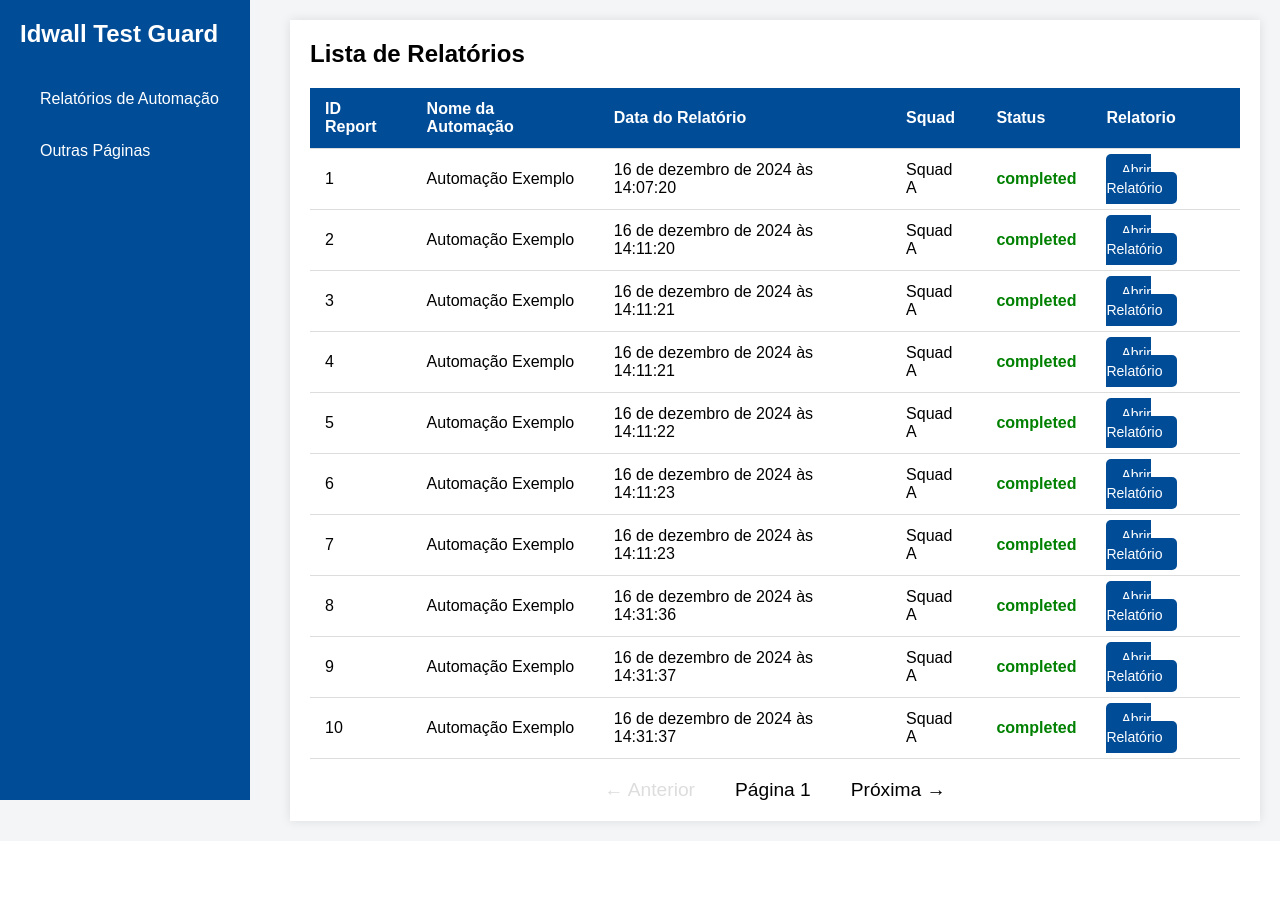
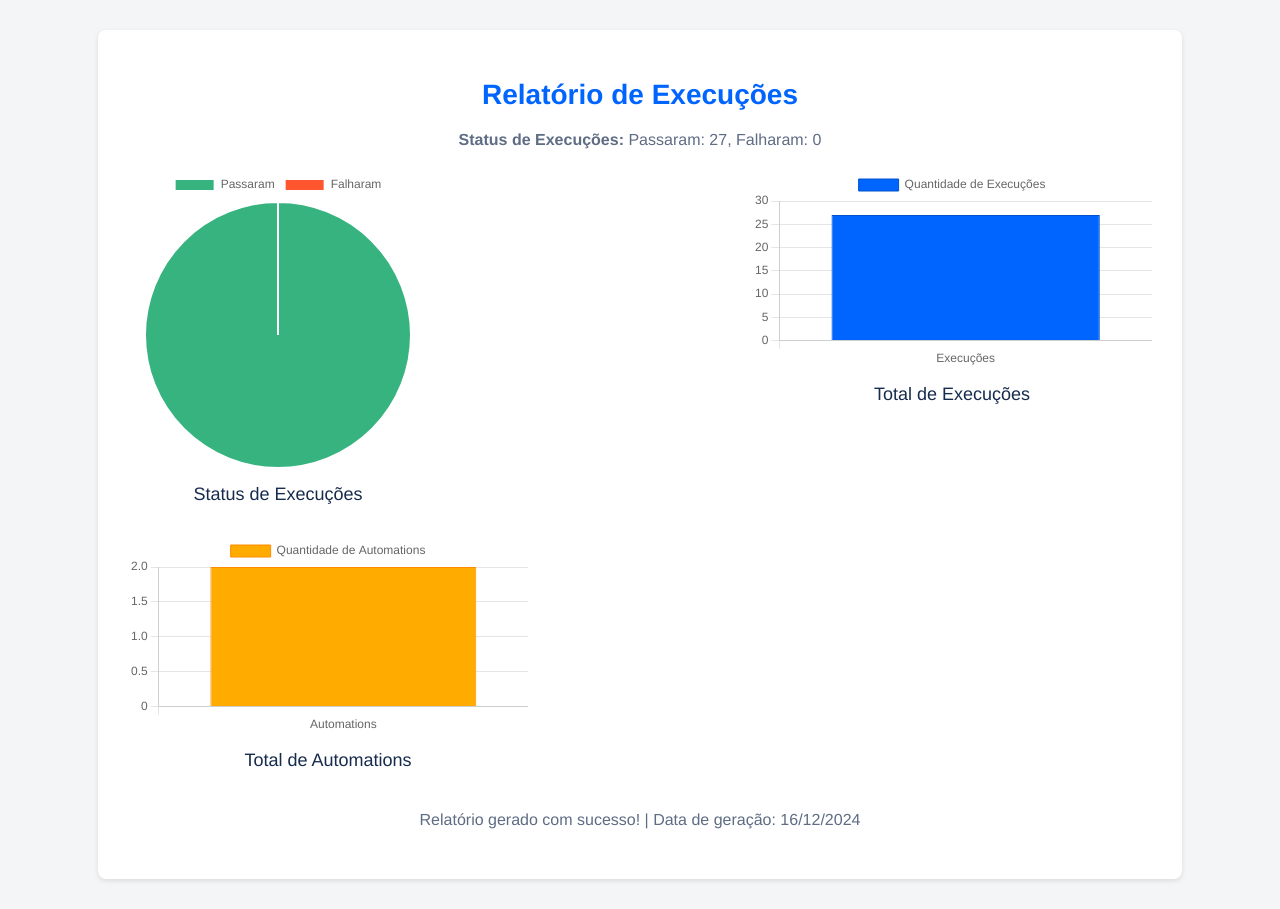
Before and after one commit to lealvjo/test-guard, a Flask app: page / in a window 1280 px wide. Before the commit the page ends 828 px from the top, so only its background shows below. Run offline with Flask 3, Linux system fonts and the light colour scheme; data comes from the database, SQL or seed files in the repository; both versions use the stored data as it was after the commit.

Commit message:
feat: initial setup

```diff
--- a/controller/report_controller.py
+++ b/controller/report_controller.py
@@ -1,3 +1,4 @@
+from collections import Counter
 from datetime import datetime
 
 from flask import Blueprint, request, jsonify, render_template
@@ -9,9 +10,11 @@ report_controller = Blueprint('report_controller', __name__)
 automation_service = AutomationService()
 report_service = ReportService()
 
+
 @report_controller.route('/')
 def index():
-    return render_template('index.html')
+    return render_template('dash.html')
+
 
 @report_controller.route('/report', methods=['POST'])
 def register_automation():
@@ -37,6 +40,7 @@ def register_automation():
 
     return jsonify(response), 201
 
+
 @report_controller.route('/reports', methods=['GET'])
 def get_all_reports():
     automations = report_service.fetch_all_reports()
@@ -49,3 +53,28 @@ def get_paginated_reports():
     per_page = int(request.args.get('per_page', 10))
     reports = report_service.fetch_paginated_reports(page, per_page)
     return jsonify(reports), 200
+
+
+@report_controller.route('/dash', methods=['GET'])
+def get_dash():
+    automations = automation_service.fetch_all_automations()
+    reports = report_service.fetch_all_reports()
+
+    qtd_automations = len(automations)
+
+    total_executions_obj = Counter(r['status'] for r in reports)
+    success = total_executions_obj['completed']
+    failed = total_executions_obj['failed']
+    total_executions = success + failed
+
+    response = {
+        'message': 'Relatório geral recuperado com sucesso!',
+        'report': {
+            'total_automations': qtd_automations,
+            'total_executions': total_executions,
+            'success': success,
+            'failed': failed
+        },
+    }
+
+    return jsonify(response), 200
--- a/templates/dash.html
+++ b/templates/dash.html
@@ -3,176 +3,184 @@
 <head>
     <meta charset="UTF-8">
     <meta name="viewport" content="width=device-width, initial-scale=1.0">
-    <title>Dashboard de Automação de Testes</title>
+    <title>Relatório de Execuções</title>
     <script src="https://cdn.jsdelivr.net/npm/chart.js"></script>
     <style>
         body {
-            font-family: Arial, sans-serif;
-            margin: 20px;
+            font-family: "Helvetica Neue", Arial, sans-serif;
+            background-color: #f4f5f7;
+            color: #172b4d;
+            margin: 0;
+            padding: 0;
         }
+
+        .container {
+            width: 80%;
+            margin: 30px auto;
+            background-color: #ffffff;
+            border-radius: 8px;
+            box-shadow: 0 2px 5px rgba(0, 0, 0, 0.1);
+            padding: 30px;
+        }
+
         h1 {
             text-align: center;
-            color: #4CAF50;
+            color: #0065ff;
+            font-size: 28px;
+            margin-bottom: 20px;
         }
-        .dashboard {
-            margin-top: 20px;
+
+        p {
+            font-size: 16px;
+            color: #5e6c84;
+            margin-bottom: 20px;
             text-align: center;
         }
-        .test-status {
-            border: 1px solid #ddd;
-            padding: 10px;
-            margin: 10px 0;
-            border-radius: 8px;
-        }
-        .completed {
-            background-color: #d4edda;
-            color: #155724;
-        }
-        .pending {
-            background-color: #fff3cd;
-            color: #856404;
-        }
-        .failed {
-            background-color: #f8d7da;
-            color: #721c24;
-        }
-        .summary {
+
+        .chart-container {
             display: flex;
-            justify-content: center;
+            justify-content: space-between;
+            flex-wrap: wrap;
             gap: 30px;
         }
-        .summary div {
+
+        .chart-container canvas {
+            width: 100%;
+            max-width: 400px;
+            height: 300px;
+        }
+
+        .chart-title {
+            text-align: center;
             font-size: 18px;
-            padding: 10px;
-            border-radius: 8px;
-            background-color: #f0f0f0;
+            color: #172b4d;
+            margin-top: 15px;
         }
-        canvas {
-            max-width: 100%;
-            margin: 20px auto;
+
+        .footer {
+            margin-top: 40px;
+            text-align: center;
+            font-size: 14px;
+            color: #5e6c84;
         }
+
+        /* Cores do Confluence */
+        .pie-success { background-color: #36b37e; }
+        .pie-fail { background-color: #ff5630; }
+        .bar-executions { background-color: #0065ff; }
+        .bar-automation { background-color: #ffab00; }
     </style>
 </head>
 <body>
-    <h1>Dashboard de Automação de Testes</h1>
 
-    <!-- Resumo de Testes -->
-    <div class="summary">
-        <div><strong>Total de Testes Executados:</strong> <span id="total-executed">0</span></div>
-        <div><strong>Status Completo:</strong> <span id="status-completed">0</span></div>
-    </div>
+    <div class="container">
+        <h1>Relatório de Execuções</h1>
+        <p><strong>Status de Execuções:</strong> Passaram: 27, Falharam: 0</p>
 
-    <!-- Gráficos -->
-    <div class="dashboard">
-        <h2>Distribuição dos Status dos Testes</h2>
-        <canvas id="statusPieChart"></canvas>
+        <div class="chart-container">
+            <!-- Gráfico de pizza para Passou vs Falhou -->
+            <div>
+                <canvas id="pieChart"></canvas>
+                <div class="chart-title">Status de Execuções</div>
+            </div>
+            <!-- Gráfico de barras para Total de Execuções -->
+            <div>
+                <canvas id="barChart"></canvas>
+                <div class="chart-title">Total de Execuções</div>
+            </div>
+            <!-- Gráfico de barras para Total de Automations -->
+            <div>
+                <canvas id="automationChart"></canvas>
+                <div class="chart-title">Total de Automations</div>
+            </div>
+        </div>
 
-        <h2>Quantidade de Execuções</h2>
-        <canvas id="executionBarChart"></canvas>
+        <div class="footer">
+            <p>Relatório gerado com sucesso! | Data de geração: 16/12/2024</p>
+        </div>
     </div>
 
     <script>
-        // Função para buscar os dados do endpoint
-        async function fetchTestReports() {
-            try {
-                const response = await fetch('/reports'); // Supondo que o endpoint seja '/reports'
-                const data = await response.json(); // Parseando os dados JSON retornados
-                return data;
-            } catch (error) {
-                console.error("Erro ao buscar os dados: ", error);
+        // Dados de entrada
+        const data = {
+            "message": "Relatório geral recuperado com sucesso!",
+            "report": {
+                "failed": 0,
+                "success": 27,
+                "total_automations": 2,
+                "total_executions": 27
             }
-        }
+        };
 
-        // Função para processar os dados dos testes
-        async function processTestData() {
-            const testResults = await fetchTestReports();
-            if (!testResults) return;
+        // Gráfico de pizza para Passou vs Falhou
+        const pieData = {
+            labels: ['Passaram', 'Falharam'],
+            datasets: [{
+                data: [data.report.success, data.report.failed],
+                backgroundColor: ['#36b37e', '#ff5630'], // Cor verde para sucesso e vermelho para falha
+                hoverBackgroundColor: ['#2d9e5e', '#e13d26']
+            }]
+        };
 
-            // Inicializando as variáveis de contagem
-            let passed = 0;
-            let failed = 0;
+        const pieConfig = {
+            type: 'pie',
+            data: pieData
+        };
 
-            // Contando os status
-            testResults.forEach(test => {
-                if (test.status === "completed") {
-                    passed++;
-                } else if (test.status === "failed") {
-                    failed++;
-                }
-            });
+        // Gráfico de barras para Total de Execuções
+        const barData = {
+            labels: ['Execuções'],
+            datasets: [{
+                label: 'Quantidade de Execuções',
+                data: [data.report.total_executions],
+                backgroundColor: '#0065ff', // Azul Confluence
+                borderColor: '#0052cc',
+                borderWidth: 1
+            }]
+        };
 
-            // Atualizando o resumo na interface
-            document.getElementById('total-executed').textContent = testResults.length;
-            document.getElementById('status-completed').textContent = passed;
-
-            // Renderizando o gráfico de Pizza (Status dos Testes)
-            renderPieChart(passed, failed);
-
-            // Renderizando o gráfico de Barras (Quantidade de Execuções)
-            renderBarChart(testResults.length);
-        }
-
-        // Função para renderizar o gráfico de Pizza (Status dos Testes)
-        function renderPieChart(passed, failed) {
-            const ctxPie = document.getElementById('statusPieChart').getContext('2d');
-            const statusPieChart = new Chart(ctxPie, {
-                type: 'pie',
-                data: {
-                    labels: ['Passaram', 'Falharam'],
-                    datasets: [{
-                        label: 'Status dos Testes',
-                        data: [passed, failed],
-                        backgroundColor: ['#4CAF50', '#F44336'], // Verde para passados e vermelho para falhados
-                        borderColor: ['#388E3C', '#C62828'],
-                        borderWidth: 1
-                    }]
-                },
-                options: {
-                    responsive: true,
-                    plugins: {
-                        legend: {
-                            position: 'top',
-                        },
-                        tooltip: {
-                            callbacks: {
-                                label: function(tooltipItem) {
-                                    return tooltipItem.label + ': ' + tooltipItem.raw + ' testes';
-                                }
-                            }
-                        }
+        const barConfig = {
+            type: 'bar',
+            data: barData,
+            options: {
+                scales: {
+                    y: {
+                        beginAtZero: true
                     }
                 }
-            });
-        }
+            }
+        };
 
-        // Função para renderizar o gráfico de Barras (Quantidade de Execuções)
-        function renderBarChart(totalExecutions) {
-            const ctxBar = document.getElementById('executionBarChart').getContext('2d');
-            const executionBarChart = new Chart(ctxBar, {
-                type: 'bar',
-                data: {
-                    labels: ['Execuções'],
-                    datasets: [{
-                        label: 'Total de Execuções',
-                        data: [totalExecutions],
-                        backgroundColor: '#42A5F5',
-                        borderColor: '#1E88E5',
-                        borderWidth: 1
-                    }]
-                },
-                options: {
-                    responsive: true,
-                    scales: {
-                        y: {
-                            beginAtZero: true
-                        }
+        // Gráfico de barras para Total de Automations
+        const automationData = {
+            labels: ['Automations'],
+            datasets: [{
+                label: 'Quantidade de Automations',
+                data: [data.report.total_automations],
+                backgroundColor: '#ffab00', // Amarelo Confluence
+                borderColor: '#ff8c00',
+                borderWidth: 1
+            }]
+        };
+
+        const automationConfig = {
+            type: 'bar',
+            data: automationData,
+            options: {
+                scales: {
+                    y: {
+                        beginAtZero: true
                     }
                 }
-            });
-        }
+            }
+        };
 
-        // Iniciando o processo de renderização dos dados e gráficos
-        processTestData();
+        // Renderizando os gráficos
+        window.onload = function() {
+            new Chart(document.getElementById('pieChart'), pieConfig);
+            new Chart(document.getElementById('barChart'), barConfig);
+            new Chart(document.getElementById('automationChart'), automationConfig);
+        };
     </script>
 </body>
 </html>
```
Also changed, not shown: automations.db.
